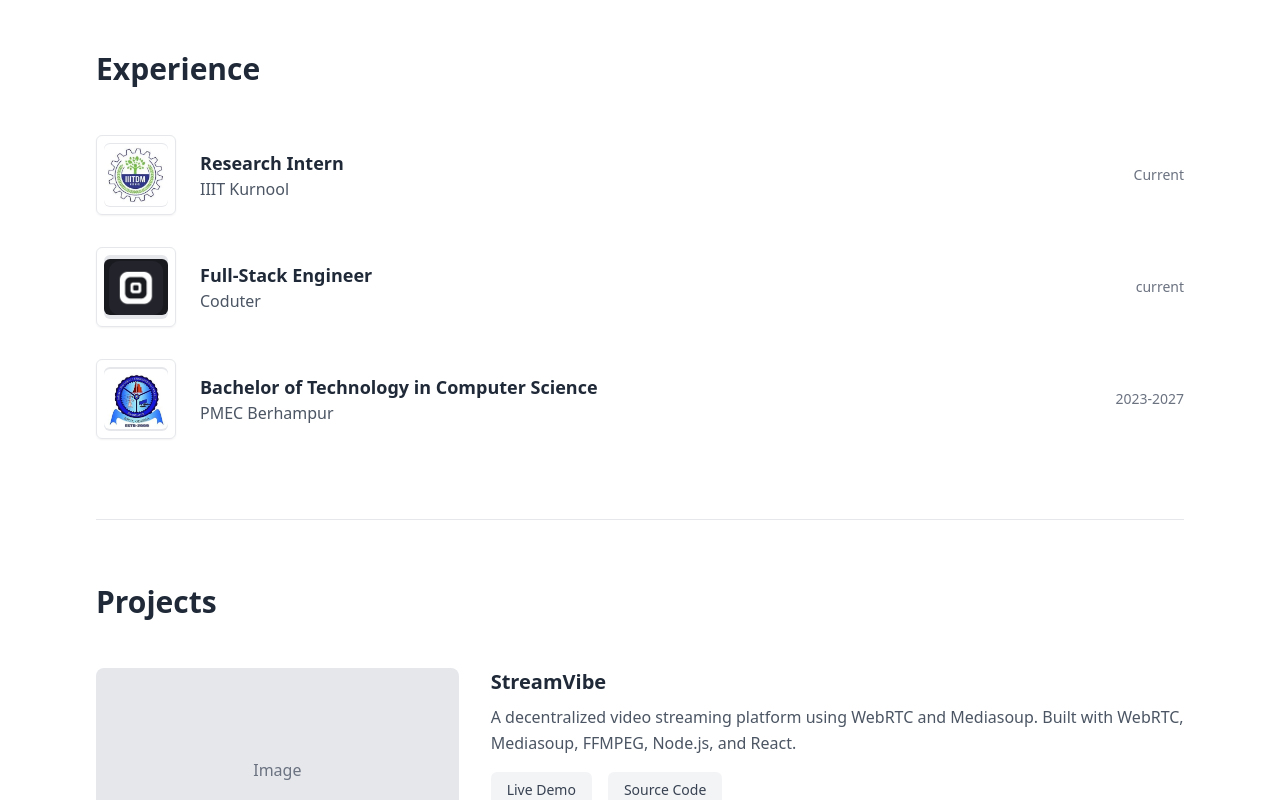
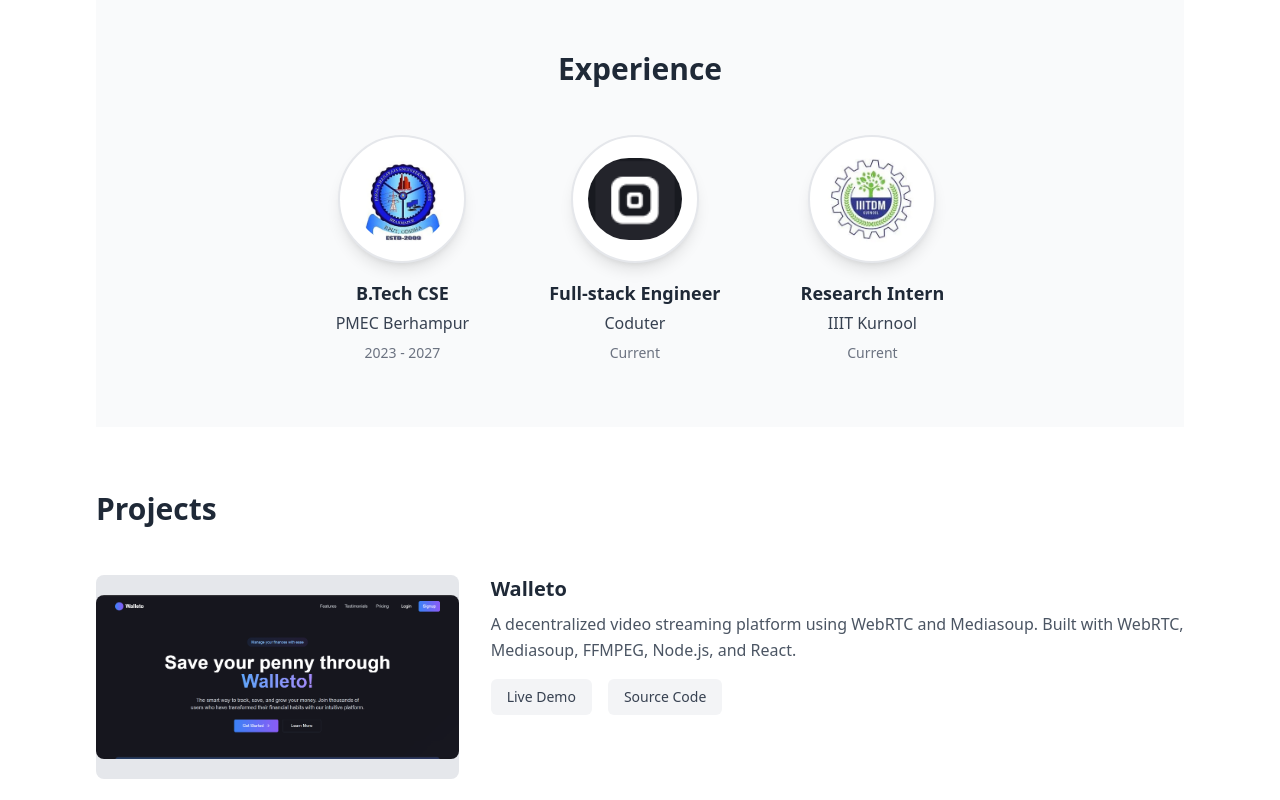
Before and after one commit to sujalcharati/portfolio, a Next.js app: page / in a window 1280 px wide. Shown: the part 540-1340 px from the top of the page. Built offline with nearby package versions, Linux system fonts and the light colour scheme.

Commit message:
project img

```diff
--- a/app/components/Experience.tsx
+++ b/app/components/Experience.tsx
@@ -10,51 +10,54 @@ interface Experience {
 
 const experiences: Experience[] = [
   {
-    logo: "/iiitdmk.webp", // placeholder
-    title: "Research Intern",
-    company: "IIIT Kurnool",
+    logo: "/pmec logo.webp",
+    title: "B.Tech CSE",
+    company: "PMEC Berhampur",
+    duration: " 2023 - 2027",
+  },
+  {
+    logo: "/cod logo.png",
+    title: " Full-stack Engineer",
+    company: "Coduter",
     duration: "Current",
   },
   {
-    logo: "/cod logo.png", // placeholder
-    title: "Full-Stack Engineer",
-    company: "Coduter",
-    duration: "current",
-  },
-  {
-    logo: "/pmec logo.webp", // placeholder
-    title: "Bachelor of Technology in Computer Science",
-    company: "PMEC Berhampur",
-    duration: "2023-2027",
-  },
+    logo: "/iiitdmk.webp",
+    title: "Research Intern",
+    company: "IIIT Kurnool",
+    duration: " Current",
+  }
 ]
 
 const ExperienceItem: React.FC<Experience> = ({ logo, title, company, duration }) => (
-  <div className="flex items-center space-x-6 py-4">
-    <div className="w-20 h-20 flex-shrink-0 flex items-center justify-center border border-gray-200 rounded-md shadow-sm overflow-hidden">
-      {/* Using a simple div as a placeholder for the logo */}
-      <div className="w-16 h-16 bg-gray-200 rounded-md flex items-center justify-center">
-        <Image src={logo} alt={`${company} logo`} width={64} height={64} className="rounded-md" />
-      </div>
+  <div className="flex flex-col items-center text-center max-w-xs mx-4">
+    <div className="w-32 h-32 flex-shrink-0 flex items-center justify-center bg-white border-2 border-gray-200 rounded-full shadow-lg overflow-hidden mb-4">
+      <Image
+        src={logo}
+        alt={`${company} logo`}
+        width={110}
+        height={110}
+        className="rounded-full object-contain p-2"
+      />
     </div>
     <div className="flex-grow">
-      <h3 className="font-semibold text-lg text-gray-800">{title}</h3>
-      <p className="text-gray-600">{company}</p>
-    </div>
-    <div className="text-gray-500 text-sm whitespace-nowrap">
-      <p>{duration}</p>
+      <h3 className="font-bold text-lg text-gray-800 mb-1">{title}</h3>
+      <p className="text-gray-700 font-medium mb-2">{company}</p>
+      <p className="text-gray-500 text-sm">{duration}</p>
     </div>
   </div>
 )
 
 const Experience: React.FC = () => {
   return (
-    <section id="experience" className="py-16 border-b border-gray-200">
-      <h2 className="text-3xl font-bold text-gray-800 mb-8">Experience</h2>
-      <div>
-        {experiences.map((exp, index) => (
-          <ExperienceItem key={index} {...exp} />
-        ))}
+    <section id="experience" className="py-16 bg-gray-50">
+      <div className="container mx-auto px-4">
+        <h2 className="text-3xl font-bold text-gray-800 mb-12 text-center">Experience</h2>
+        <div className="flex flex-wrap justify-center items-start gap-8 md:gap-12">
+          {experiences.map((exp, index) => (
+            <ExperienceItem key={index} {...exp} />
+          ))}
+        </div>
       </div>
     </section>
   )
--- a/app/components/Projects.tsx
+++ b/app/components/Projects.tsx
@@ -17,8 +17,8 @@ interface Project {
 
 const projects: Project[] = [
   {
-    image: "/streamvibe.png", // placeholder
-    title: "StreamVibe",
+    image: "/walleto.png", // placeholder
+    title: "Walleto",
     description: "A decentralized video streaming platform using WebRTC and Mediasoup. Built with WebRTC, Mediasoup, FFMPEG, Node.js, and React.",
     links: [
       { name: "Live Demo", href: "#" },
@@ -57,7 +57,14 @@ const ProjectItem: React.FC<Project> = ({ image, title, description, links }) =>
   <div className="flex flex-col md:flex-row items-start space-y-6 md:space-y-0 md:space-x-8 py-8">
     <div className="w-full md:w-1/3 flex-shrink-0">
       <div className="aspect-video bg-gray-200 rounded-lg flex items-center justify-center">
-        <span className="text-gray-500">Image</span>
+        {/* <span className="text-gray-500">Image</span> */}
+        <Image
+          src={image}
+          alt={title}
+          width={500}
+          height={300}
+          className="rounded-lg"
+        />
       </div>
     </div>
     <div className="flex-grow">
```
Also changed, not shown: public/walleto.png.
